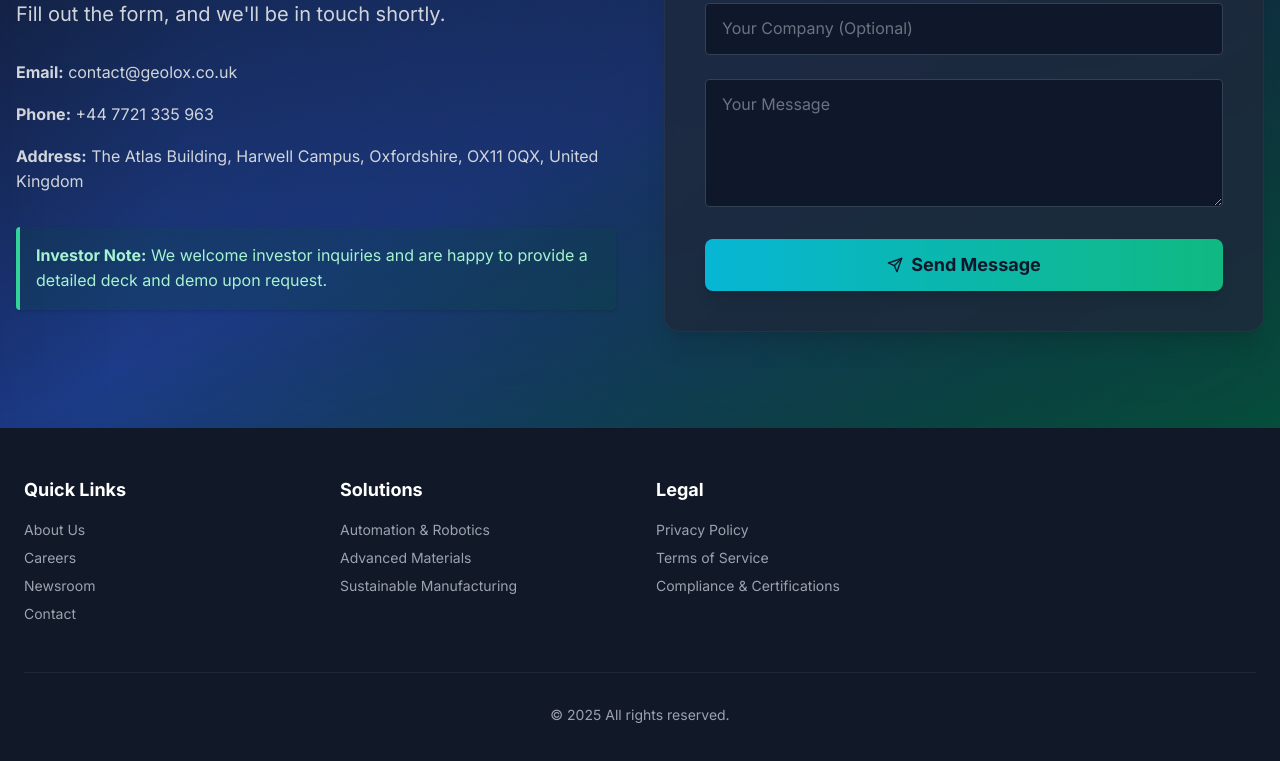
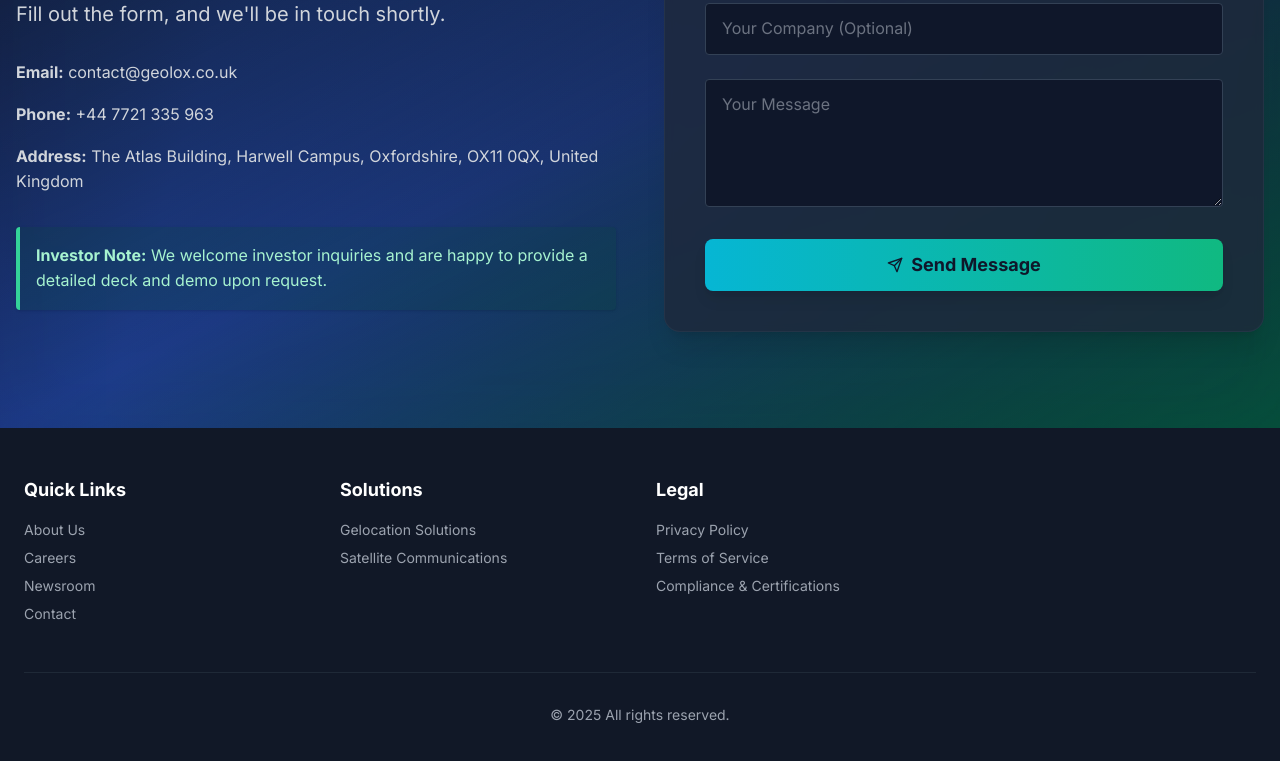
Before and after one commit to GEOLOX/GEOLOX-Website, a Next.js app: page / in a window 1280 px wide. Shown: the part 3655-4416 px from the top of the page. Built offline with nearby package versions, Linux system fonts and the light colour scheme.

Commit message:
Update Footer.js

```diff
--- a/components/Footer.js
+++ b/components/Footer.js
@@ -19,9 +19,8 @@ export default function Footer() {
           <div>
             <h3 className="text-lg font-semibold text-white mb-4">Solutions</h3>
             <ul className="space-y-2 text-sm">
-              <li><Link href="#solutions" className="hover:text-white">Automation & Robotics</Link></li>
-              <li><Link href="#solutions" className="hover:text-white">Advanced Materials</Link></li>
-              <li><Link href="#solutions" className="hover:text-white">Sustainable Manufacturing</Link></li>
+              <li><Link href="#solutions" className="hover:text-white">Gelocation Solutions</Link></li>
+              <li><Link href="#solutions" className="hover:text-white">Satellite Communications</Link></li>
             </ul>
           </div>
           <div>
```
